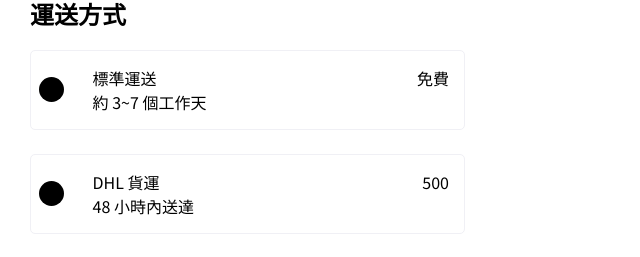
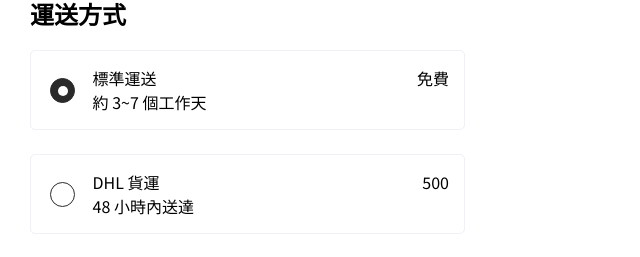
Before and after one commit to andrewye0128/alpha-shop, a React (Create React App) app: page / in a window 1280 px wide. Shown: the part 453-710 px from the top of the page, without its empty margins (0-640 px from the left). Built offline with nearby package versions, Linux system fonts and the light colour scheme.

Commit message:
alpha shop II Step1 UI finish

```diff
--- a/src/components/Step/Step2/Step2.module.css
+++ b/src/components/Step/Step2/Step2.module.css
@@ -24,13 +24,14 @@
 .radio_group {
   position: relative;
   padding: 1rem;
-  /* outline: 1px solid green; */
   width: 100%;
   display: flex;
   align-items: center;
   justify-content: center;
   margin-top: 24px;
 
+  /* 在容器上設置點擊滑鼠 */
+  cursor: pointer;
 }
 
 .radio_info {
@@ -39,7 +40,6 @@
 }
 
 .radio_info_container {
-  /* outline: 1px solid blue; */
   width: 100%;
   display: flex;
   justify-content: space-between;
@@ -47,43 +47,48 @@
 
 .radio_group input[type="radio"] {
   -webkit-appearance: none;
-  /* opacity: 0; */
-  position: relative;
-  cursor: pointer;
-  border-radius: 50%;
   width: 20px;
-  height: 19px;
-  border-color: #2a2a2a;
+
 }
 
 .radio_group .checkmark {
   position: absolute;
-  top: 27px;
-  left: 9px;
+  top: 28px;
+  left: 20px;
   width: 25px;
   height: 25px;
   margin-right: 5px;
-  background-color: black;
+  background-color: #fff;
+  border: 1px solid #2A2A2A;
   border-radius: 50%;
 }
 
-.radio_group:hover input~.checkmark {
+
+.radio_group:hover  input ~ .checkmark {
   border-color: gray;
 }
 
-/* .radio_group input[type="radio"]:checked {
-  box-shadow: inset 0px 0px 0px 5px #2A2A2A;
-}  */
+.radio_group input:checked ~ .checkmark {
+  background-color: #2A2A2A;
+}
 
+.checkmark::before {
+  content: "";
+  position: absolute;
+  display: none;
 
-/* .radio_group input[type="radio"]::after {
-  content: "";
+  top: 7px;
+  left: 7px;
+  width: 10px;
+  height: 10px;
+  border-radius: 50%;
+  background-color: #fff;
+}
+
+.radio_group input:checked~.checkmark::before {
   display: block;
-  width: 20px;
-  height: 19px;
-  border-color: #2A2A2A;
-  cursor: pointer;
-} */
+}
+
 
 .radio_box_border {
   position: absolute;
```
